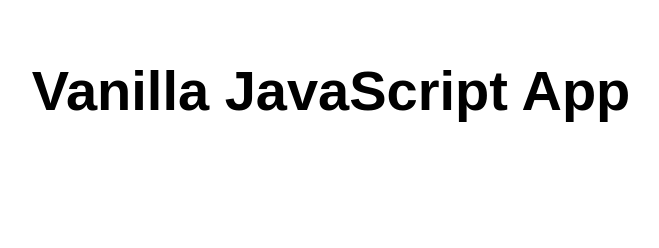
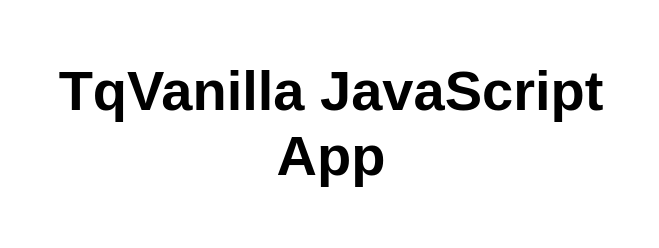
Before and after one commit to tqzhang1973/firstStaticwebtq, a website: page src/index.html in a window 1280 px wide. Shown: the whole page, without its empty margins (309-968 px from the left). Drawn offline with Linux system fonts and the light colour scheme.

Commit message:
Commit made from VS Code Azure Static Web Apps

```diff
--- a/src/index.html
+++ b/src/index.html
@@ -10,7 +10,7 @@
 
 <body>
   <main>
-    <h1>Vanilla JavaScript App</h1>
+    <h1>TqVanilla JavaScript App</h1>
   </main>
 </body>
 
```
